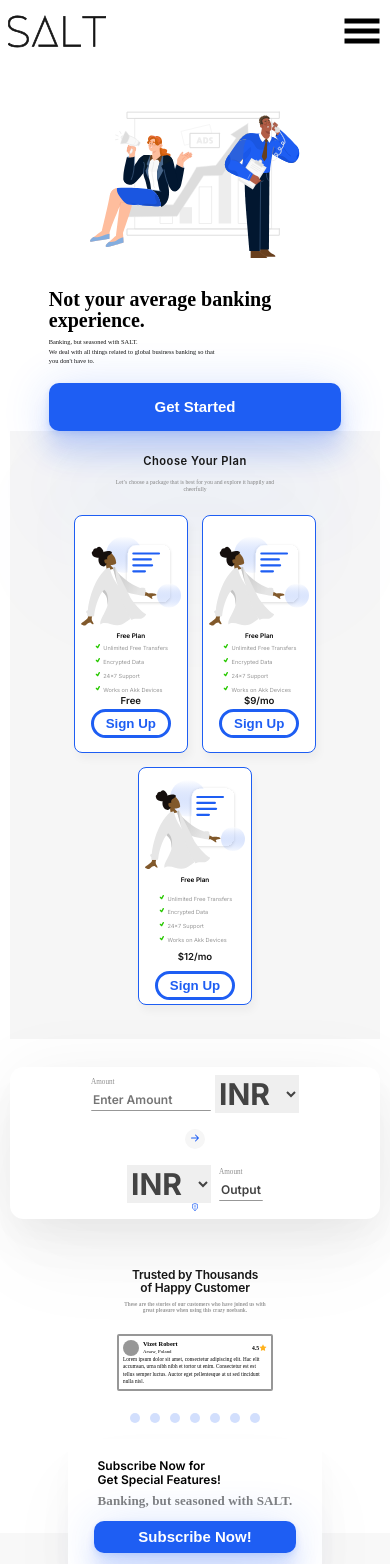
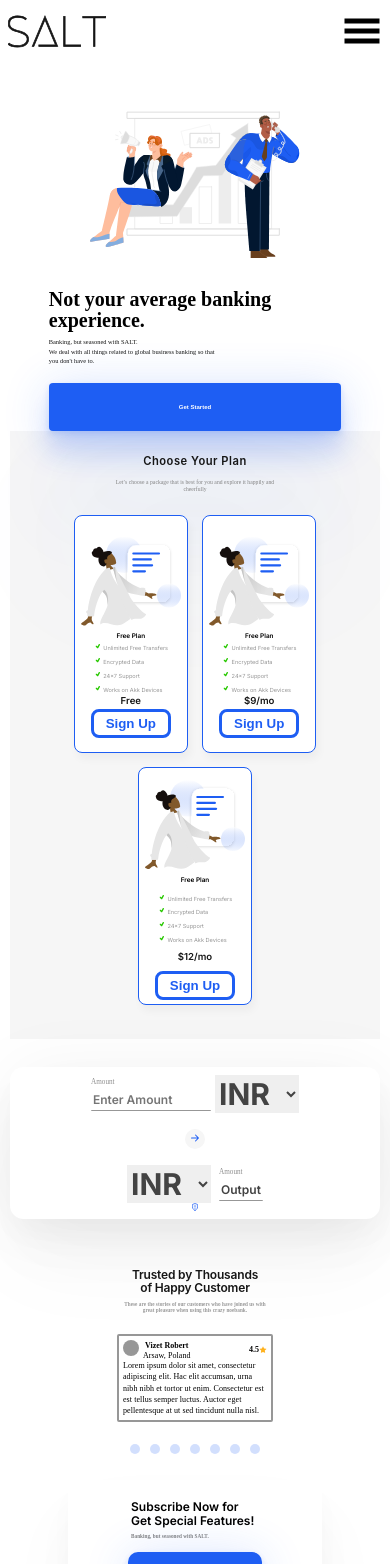
Before and after one commit to rkapoor10/salt-landing-page, a React (Create React App) app: page / in a window 390 px wide. Shown: the top 1564 px of the page. Built offline with nearby package versions, Linux system fonts and the light colour scheme; a small style sheet from the web is missing.

Commit message:
fix: fonts and spacing

```diff
--- a/src/components/banners/introduction/IntroBanner.css
+++ b/src/components/banners/introduction/IntroBanner.css
@@ -44,12 +44,12 @@
     0px 25.283px 24.5283px rgba(30, 94, 243, 0.12),
     0px 10.3005px 12.2991px rgba(30, 94, 243, 0.04),
     0px 2.34102px 5.9399px rgba(30, 94, 243, 0.14);
-  border-radius: 10px;
+  border-radius: 1rem;
   border: transparent;
   color: var(--background-color);
   font-weight: 700;
-  font-size: 15px;
-  line-height: 20px;
+  font-size: 1.5rem;
+  line-height: 2rem;
   margin-top: 3rem;
 
 }
--- a/src/components/cards/feedbackCard/FeedbackCard.css
+++ b/src/components/cards/feedbackCard/FeedbackCard.css
@@ -59,3 +59,26 @@
   font-size: 1.4rem;
   line-height: 1.6rem;
 }
+
+@media only screen and (max-width: 800px){
+  .feedback-container p{
+    font-size: 2rem;
+  }
+  .details .profile div:nth-child(2) h2 {
+    font-weight: 700;
+    font-size: 2rem;
+    line-height: 3rem;
+  }
+
+  .details .profile div:nth-child(2) p {
+    font-weight: 300;
+    font-size: 2rem;
+    line-height: 2rem;
+  }
+
+  .details div:nth-child(2) {
+    font-weight: 700;
+    font-size: 2rem;
+    line-height: 2rem;
+  }
+}
--- a/src/components/cards/planCard/PlanCard.css
+++ b/src/components/cards/planCard/PlanCard.css
@@ -45,7 +45,7 @@
 
 .plancard-container button {
   border: 3px solid var(--primary-color);
-  border-radius: 20px;
+  border-radius: 2rem;
   background-color: transparent;
   padding: 1rem 3rem;
   color: var(--primary-color);
--- a/src/components/cards/subscriptionCard/SubscriptionCard.css
+++ b/src/components/cards/subscriptionCard/SubscriptionCard.css
@@ -34,8 +34,8 @@
   font-family: "HK Grotesk";
   font-style: normal;
   font-weight: 600;
-  font-size: 13px;
-  line-height: 17px;
+  font-size: 1.3rem;
+  line-height: 1.7rem;
   letter-spacing: 0.01em;
   color: #818181;
 }
@@ -54,8 +54,8 @@
   border: transparent;
   color: var(--background-color);
   font-weight: 700;
-  font-size: 15px;
-  line-height: 20px;
+  font-size: 1.5rem;
+  line-height: 2rem;
 }
 
 @media only screen and (max-width: 800px) {
--- a/src/utilities/Components/Hamburger/Hamburger.css
+++ b/src/utilities/Components/Hamburger/Hamburger.css
@@ -13,8 +13,9 @@
   display: flex;
   flex-direction: column;
   justify-content: center;
-  font-size: 2rem;
-  gap: 1rem;
+  font-size: 6rem;
+  gap: 3rem;
+  padding-left: 4rem;
 }
 
 .menu-options-ham li {
@@ -22,7 +23,7 @@
 }
 
 .menu-options-ham button {
-  font-size: 2rem;
+  font-size: 6rem;
 }
 
 .ham-btn-login {
@@ -34,11 +35,13 @@
   color: var(--background-color);
   background-color: var(--black-color);
   margin-right: auto;
+  margin-top: 3rem;
+  margin-bottom: 3rem;
 }
 
 .ham-btn-primary {
   padding: 1rem 3rem;
-  width: 25rem;
+  width: 80%;
   background-color: var(--black-color);
   border: 1px solid var(--background-color);
   border-radius: 0.5rem;
@@ -48,5 +51,5 @@
 }
 
 .drawer-open{
-  top: 4rem;
+  top: 15rem;
 }
```
